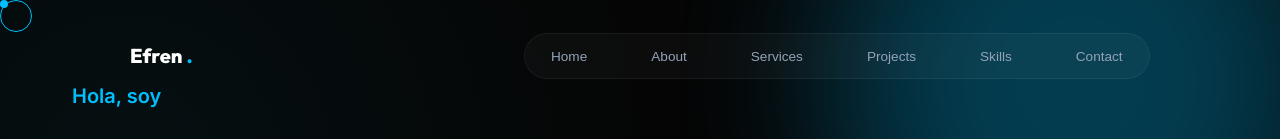
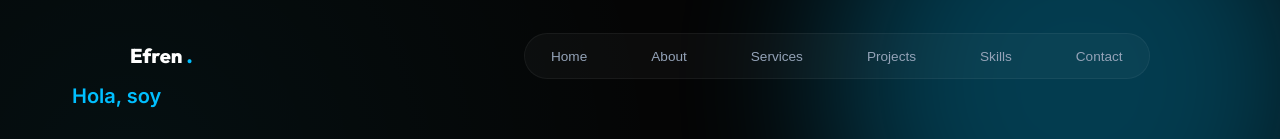
Before and after one commit to efren1998-lan/Portafolio-, a React (Vite) app: page / in a window 1280 px wide. Shown: the top 139 px of the page. Built offline with nearby package versions, Linux system fonts and the light colour scheme.

Commit message:
Update App.tsx

```diff
--- a/src/App.tsx
+++ b/src/App.tsx
@@ -8,23 +8,18 @@ import Skills from './components/Skills.tsx'
 import Services from './components/Services.tsx'
 import Contact from './components/Contact.tsx'
 import Footer from './components/Footer.tsx'
-import CustomCursor from './components/CustomCursor.tsx'
 
 function App() {
   const [isScrolled, setIsScrolled] = useState(false)
-
   useEffect(() => {
     const handleScroll = () => {
       setIsScrolled(window.scrollY > 50)
     }
-
     window.addEventListener('scroll', handleScroll, { passive: true })
     return () => window.removeEventListener('scroll', handleScroll)
   }, [])
-
   return (
     <div className="app">
-      <CustomCursor />
       <SiteHeader isScrolled={isScrolled} />
       <Hero />
       <About />
@@ -36,5 +31,4 @@ function App() {
     </div>
   )
 }
-
 export default App
```
